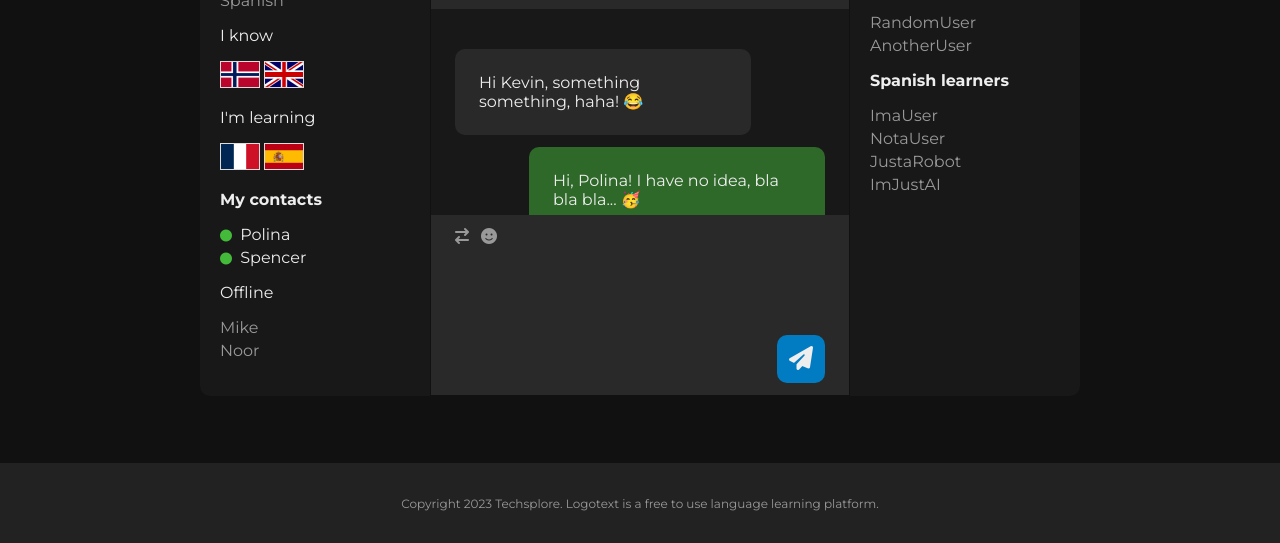
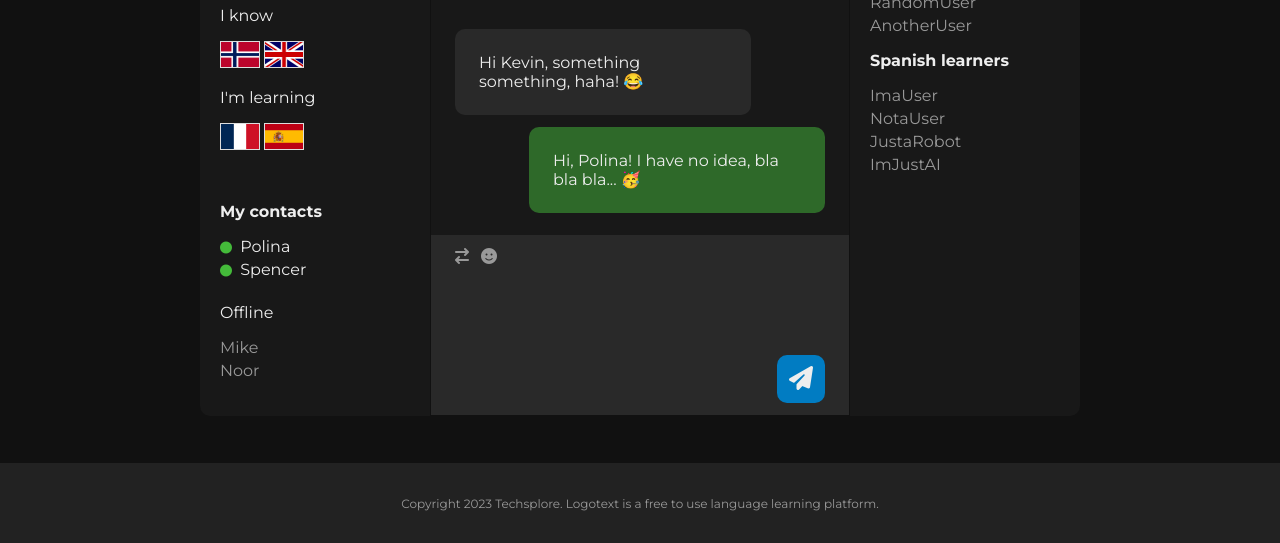
Before and after one commit to silentfoe/translation-app, a plain HTML site: page main.html in a window 1280 px wide. Shown: the part 257-800 px from the top of the page. Drawn offline with Linux system fonts and the light colour scheme.

Commit message:
Improved spacing in chat window left panel

```diff
--- a/main.html
+++ b/main.html
@@ -38,6 +38,7 @@
                         <p>I'm learning</p>
                         <img class="flag-img" src="images/flags/Flag_of_France.svg.webp" alt="France flag">
                         <img class="flag-img" src="images/flags/Flag-Spain.webp" alt="Spain flag">
+                        <div class="contact-list">
                             <p><strong>My contacts</strong></p>
                             <ul class="user-ul">
                                 <li>
@@ -47,11 +48,12 @@
                                     <i class="online-icon fa-solid fa-circle"></i>
                                     <p class="inline username">Spencer</p></li>
                             </ul>
-                        <p>Offline</p>
+                            <p class="margin-top-24">Offline</p>
                             <ul class="user-ul text-3">
                                 <li><p class="inline username">Mike</p></li>
                                 <li><p class="inline username">Noor</p></li>
                             </ul>
+                        </div>
                     </div>
 
                     <!-- Main panel -->
--- a/style.css
+++ b/style.css
@@ -339,6 +339,10 @@ main {
     border: 1px solid #DDDDDD;
 }
 
+.contact-list {
+    margin-top: 48px;
+}
+
 /* ---------- MAIN CHAT PANEL ---------- */
 .chat-section-main-panel {
     border: 1px solid #111111;
@@ -516,6 +520,10 @@ footer {
     margin: 0;
 }
 
+.margin-top-24 {
+    margin-top: 24px;
+}
+
 .text-3 {
     color: var(--text-color-3)
 }
```
Lines whose indentation alone changed are shown as unchanged.
